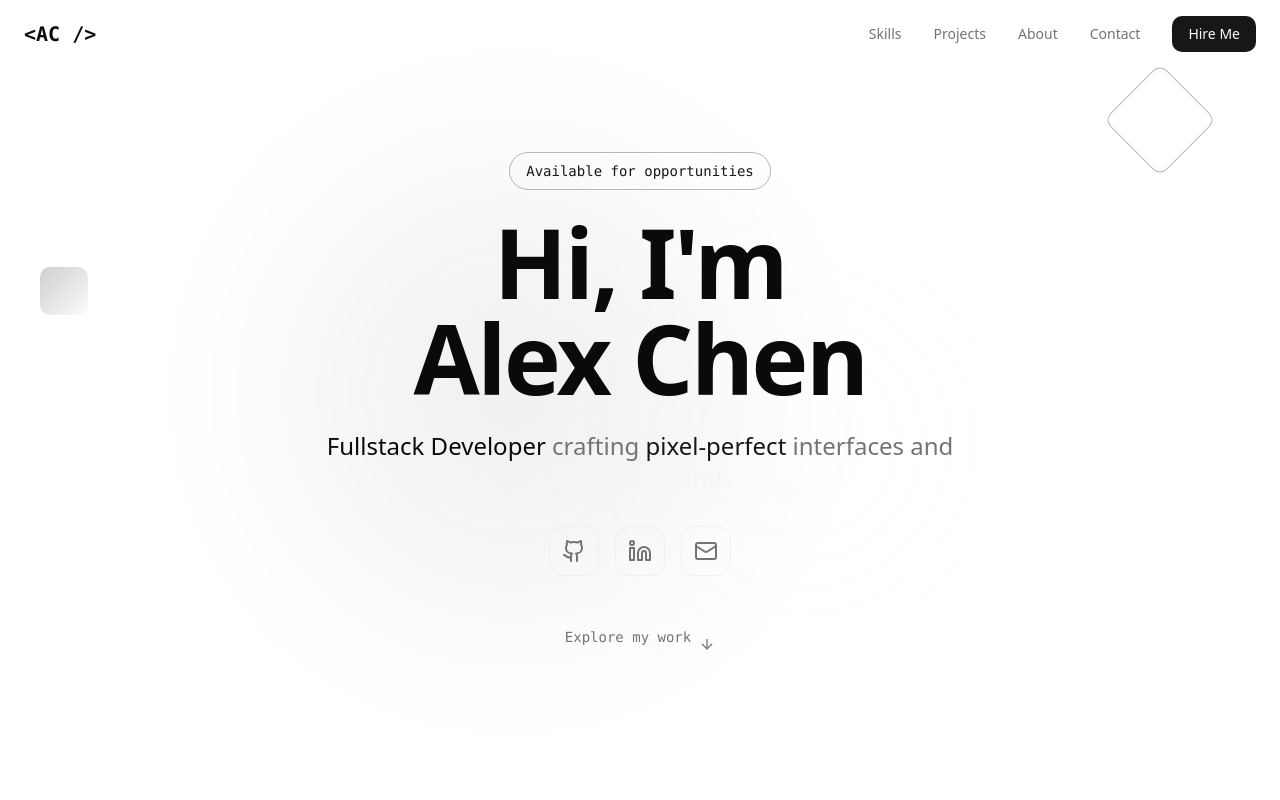
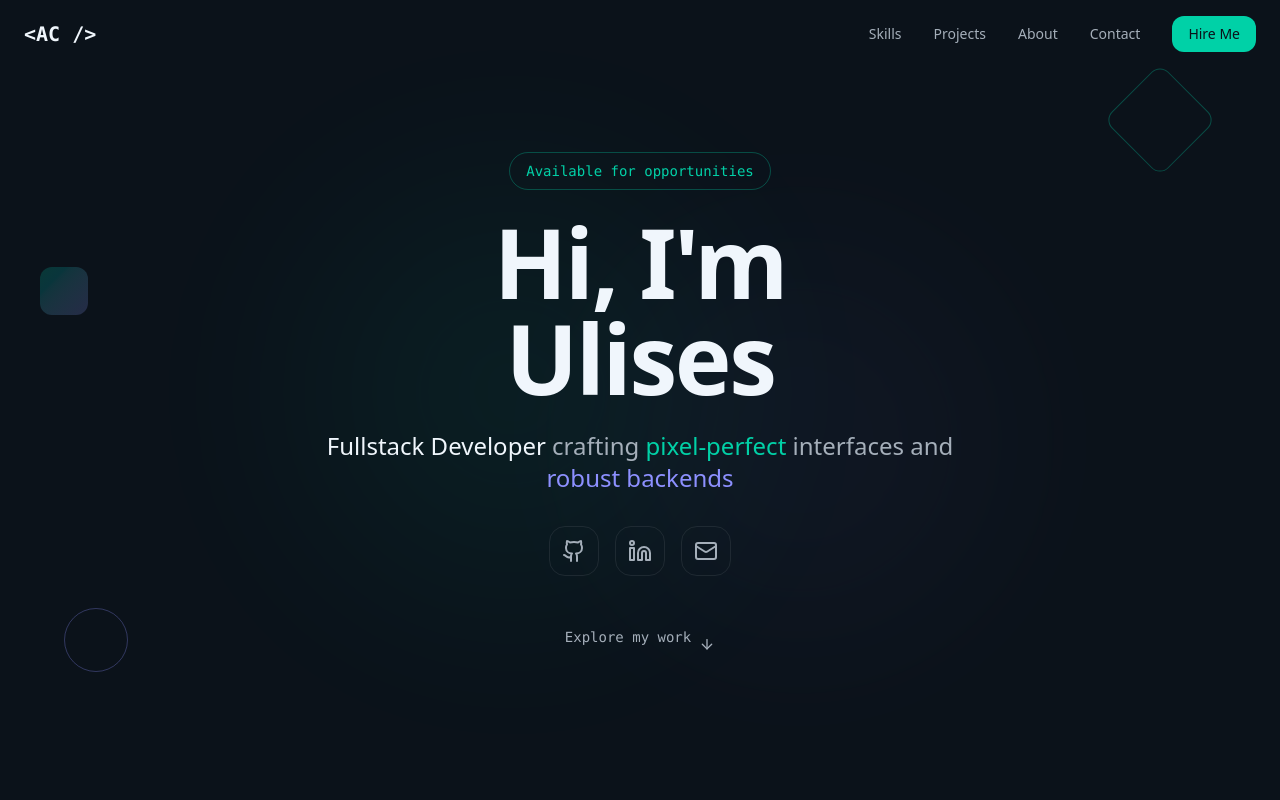
Before and after one commit to ulysses-ck/portfolio-react-next, a Next.js app: page / in a window 1280 px wide. Shown: the top 800 px of the page. Built offline with nearby package versions, Linux system fonts and the light colour scheme.

Commit message:
feat: social media and new color schema

```diff
--- a/src/app/globals.css
+++ b/src/app/globals.css
@@ -24,11 +24,6 @@
   --color-border: var(--border);
   --color-input: var(--input);
   --color-ring: var(--ring);
-  --color-chart-1: var(--chart-1);
-  --color-chart-2: var(--chart-2);
-  --color-chart-3: var(--chart-3);
-  --color-chart-4: var(--chart-4);
-  --color-chart-5: var(--chart-5);
   --radius-sm: calc(var(--radius) - 4px);
   --radius-md: calc(var(--radius) - 2px);
   --radius-lg: var(--radius);
@@ -44,72 +39,86 @@
 }
 
 :root {
-  --radius: 0.625rem;
-  --background: oklch(1 0 0);
-  --foreground: oklch(0.145 0 0);
-  --card: oklch(1 0 0);
-  --card-foreground: oklch(0.145 0 0);
-  --popover: oklch(1 0 0);
-  --popover-foreground: oklch(0.145 0 0);
-  --primary: oklch(0.205 0 0);
-  --primary-foreground: oklch(0.985 0 0);
-  --secondary: oklch(0.97 0 0);
-  --secondary-foreground: oklch(0.205 0 0);
-  --muted: oklch(0.97 0 0);
-  --muted-foreground: oklch(0.556 0 0);
-  --accent: oklch(0.97 0 0);
-  --accent-foreground: oklch(0.205 0 0);
-  --destructive: oklch(0.577 0.245 27.325);
-  --border: oklch(0.922 0 0);
-  --input: oklch(0.922 0 0);
-  --ring: oklch(0.708 0 0);
-  --chart-1: oklch(0.646 0.222 41.116);
-  --chart-2: oklch(0.6 0.118 184.704);
-  --chart-3: oklch(0.398 0.07 227.392);
-  --chart-4: oklch(0.828 0.189 84.429);
-  --chart-5: oklch(0.769 0.188 70.08);
-  --sidebar: oklch(0.985 0 0);
-  --sidebar-foreground: oklch(0.145 0 0);
-  --sidebar-primary: oklch(0.205 0 0);
-  --sidebar-primary-foreground: oklch(0.985 0 0);
-  --sidebar-accent: oklch(0.97 0 0);
-  --sidebar-accent-foreground: oklch(0.205 0 0);
-  --sidebar-border: oklch(0.922 0 0);
-  --sidebar-ring: oklch(0.708 0 0);
+  --radius: 0.75rem;
+
+  --background: oklch(0.18 0.02 250);
+  --foreground: oklch(0.97 0.01 250);
+
+  --card: oklch(0.22 0.02 250);
+  --card-foreground: oklch(0.97 0.01 250);
+
+  --popover: oklch(0.22 0.02 250);
+  --popover-foreground: oklch(0.97 0.01 250);
+
+  /* Teal primary */
+  --primary: oklch(0.75 0.18 175);
+  --primary-foreground: oklch(0.18 0.02 250);
+
+  /* Purple secondary */
+  --secondary: oklch(0.7 0.16 280);
+  --secondary-foreground: oklch(0.97 0.01 250);
+
+  --muted: oklch(0.3 0.02 250);
+  --muted-foreground: oklch(0.75 0.02 250);
+
+  --accent: oklch(0.75 0.18 175);
+  --accent-foreground: oklch(0.18 0.02 250);
+
+  --destructive: oklch(0.65 0.22 25);
+  --destructive-foreground: oklch(0.97 0.01 250);
+
+  --border: oklch(0.35 0.02 250);
+  --input: oklch(0.35 0.02 250);
+  --ring: oklch(0.75 0.18 175);
+
+  --sidebar: oklch(0.2 0.02 250);
+  --sidebar-foreground: oklch(0.97 0.01 250);
+  --sidebar-primary: oklch(0.75 0.18 175);
+  --sidebar-primary-foreground: oklch(0.18 0.02 250);
+  --sidebar-accent: oklch(0.3 0.02 250);
+  --sidebar-accent-foreground: oklch(0.97 0.01 250);
+  --sidebar-border: oklch(0.35 0.02 250);
+  --sidebar-ring: oklch(0.75 0.18 175);
 }
 
+/* Opcional: light mode invertido */
 .dark {
-  --background: oklch(0.145 0 0);
-  --foreground: oklch(0.985 0 0);
-  --card: oklch(0.205 0 0);
-  --card-foreground: oklch(0.985 0 0);
-  --popover: oklch(0.205 0 0);
-  --popover-foreground: oklch(0.985 0 0);
-  --primary: oklch(0.922 0 0);
-  --primary-foreground: oklch(0.205 0 0);
-  --secondary: oklch(0.269 0 0);
-  --secondary-foreground: oklch(0.985 0 0);
-  --muted: oklch(0.269 0 0);
-  --muted-foreground: oklch(0.708 0 0);
-  --accent: oklch(0.269 0 0);
-  --accent-foreground: oklch(0.985 0 0);
-  --destructive: oklch(0.704 0.191 22.216);
-  --border: oklch(1 0 0 / 10%);
-  --input: oklch(1 0 0 / 15%);
-  --ring: oklch(0.556 0 0);
-  --chart-1: oklch(0.488 0.243 264.376);
-  --chart-2: oklch(0.696 0.17 162.48);
-  --chart-3: oklch(0.769 0.188 70.08);
-  --chart-4: oklch(0.627 0.265 303.9);
-  --chart-5: oklch(0.645 0.246 16.439);
-  --sidebar: oklch(0.205 0 0);
-  --sidebar-foreground: oklch(0.985 0 0);
-  --sidebar-primary: oklch(0.488 0.243 264.376);
-  --sidebar-primary-foreground: oklch(0.985 0 0);
-  --sidebar-accent: oklch(0.269 0 0);
-  --sidebar-accent-foreground: oklch(0.985 0 0);
-  --sidebar-border: oklch(1 0 0 / 10%);
-  --sidebar-ring: oklch(0.556 0 0);
+  --background: oklch(0.18 0.02 250);
+  --foreground: oklch(0.97 0.01 250);
+
+  --card: oklch(0.22 0.02 250);
+  --card-foreground: oklch(0.97 0.01 250);
+
+  --popover: oklch(0.22 0.02 250);
+  --popover-foreground: oklch(0.97 0.01 250);
+
+  --primary: oklch(0.75 0.18 175);
+  --primary-foreground: oklch(0.18 0.02 250);
+
+  --secondary: oklch(0.7 0.16 280);
+  --secondary-foreground: oklch(0.97 0.01 250);
+
+  --muted: oklch(0.3 0.02 250);
+  --muted-foreground: oklch(0.75 0.02 250);
+
+  --accent: oklch(0.75 0.18 175);
+  --accent-foreground: oklch(0.18 0.02 250);
+
+  --destructive: oklch(0.65 0.22 25);
+  --destructive-foreground: oklch(0.97 0.01 250);
+
+  --border: oklch(0.35 0.02 250);
+  --input: oklch(0.35 0.02 250);
+  --ring: oklch(0.75 0.18 175);
+
+  --sidebar: oklch(0.2 0.02 250);
+  --sidebar-foreground: oklch(0.97 0.01 250);
+  --sidebar-primary: oklch(0.75 0.18 175);
+  --sidebar-primary-foreground: oklch(0.18 0.02 250);
+  --sidebar-accent: oklch(0.3 0.02 250);
+  --sidebar-accent-foreground: oklch(0.97 0.01 250);
+  --sidebar-border: oklch(0.35 0.02 250);
+  --sidebar-ring: oklch(0.75 0.18 175);
 }
 
 @layer base {
@@ -117,6 +126,6 @@
     @apply border-border outline-ring/50;
   }
   body {
-    @apply bg-background text-foreground;
+    @apply bg-background text-foreground antialiased;
   }
 }
--- a/src/components/contact.tsx
+++ b/src/components/contact.tsx
@@ -1,5 +1,6 @@
 "use client";
 
+import { SOCIAL_MEDIA } from "@/data/profile";
 import { motion } from "framer-motion";
 import { Send, Mail, MapPin, Clock, ArrowUpRight } from "lucide-react";
 import { useState } from "react";
@@ -99,10 +100,10 @@ const Contact = () => {
 
             {/* Quick links */}
             <div className="flex flex-wrap gap-3 pt-4">
-              {["LinkedIn", "GitHub", "Twitter"].map((platform) => (
+              {Object.entries(SOCIAL_MEDIA).map(([platform, link]) => (
                 <motion.a
-                  key={platform}
-                  href="#"
+                  key={`contact-${platform+link}`}
+                  href={link}
                   className="px-4 py-2 rounded-full glass-card border border-border/50 hover:border-primary/50 text-sm font-medium flex items-center gap-2 group"
                   whileHover={{ scale: 1.02 }}
                 >
--- a/src/components/footer.tsx
+++ b/src/components/footer.tsx
@@ -21,7 +21,7 @@ const Footer = () => {
           </p>
 
           <p className="text-sm text-muted-foreground">
-            © {new Date().getFullYear()} Alex Chen. All rights reserved.
+            © {new Date().getFullYear()} Ulises. All rights reserved.
           </p>
         </div>
       </div>
--- a/src/components/hero.tsx
+++ b/src/components/hero.tsx
@@ -1,5 +1,6 @@
 "use client";
 
+import { SOCIAL_MEDIA } from "@/data/profile";
 import { motion } from "framer-motion";
 import { ArrowDown, Github, Linkedin, Mail } from "lucide-react";
 
@@ -62,7 +63,7 @@ const Hero = () => {
           transition={{ duration: 0.8, delay: 0.2 }}
         >
           <span className="block text-foreground">Hi, I'm</span>
-          <span className="text-gradient">Alex Chen</span>
+          <span className="text-gradient">Ulises</span>
         </motion.h1>
 
         <motion.p
@@ -83,9 +84,9 @@ const Hero = () => {
           transition={{ duration: 0.8, delay: 0.6 }}
         >
           {[
-            { icon: Github, href: "#", label: "GitHub" },
-            { icon: Linkedin, href: "#", label: "LinkedIn" },
-            { icon: Mail, href: "#contact", label: "Email" },
+            { icon: Github, href: SOCIAL_MEDIA["GitHub"], label: "GitHub" },
+            { icon: Linkedin, href: SOCIAL_MEDIA["LinkedIn"], label: "LinkedIn" },
+            { icon: Mail, href: SOCIAL_MEDIA["Email"], label: "Email" },
           ].map(({ icon: Icon, href, label }) => (
             <motion.a
               key={label}
--- /dev/null
+++ b/src/data/profile.ts
@@ -0,0 +1,5 @@
+export const SOCIAL_MEDIA = {
+  GitHub: "https://github.com/ulysses-ck",
+  LinkedIn: "https://www.linkedin.com/in/ulisesapaza",
+  Email: "mailto:ulisesapaza.280@gmail.com",
+};
```
